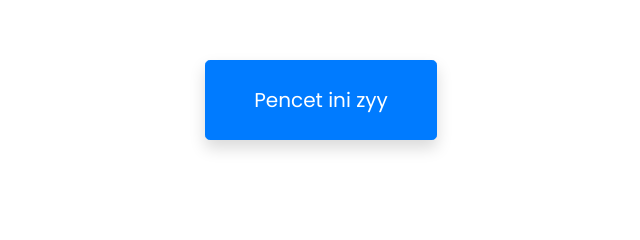
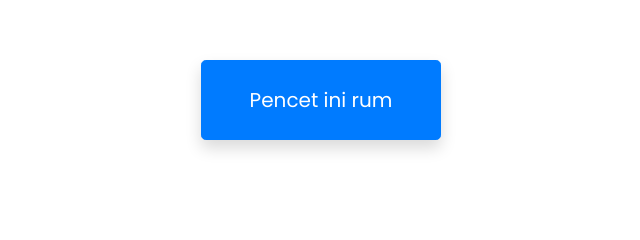
Before and after one commit to maybeenang/buatmarum, a plain HTML site: page index.html in a window 1280 px wide. Shown: the part 190-430 px from the top of the page, 319-959 px from the left. Drawn offline with nearby package versions, Linux system fonts and the light colour scheme; some packages are replaced by stand-ins of ours; a script that the page names is missing.

Commit message:
Update index.html

```diff
--- a/index.html
+++ b/index.html
@@ -34,7 +34,7 @@
 
   <div class="row">
     <div class="col-lg text-center kotak">
-      <button type="button" class="btn btn-lg btn-primary tombol py-4 px-5 shadow">Pencet ini zyy</button>
+      <button type="button" class="btn btn-lg btn-primary tombol py-4 px-5 shadow">Pencet ini rum</button>
       <h1 id="teks" class="d-none animate__animated animate__pulse"></h1>
     </div>
   </div>
```
